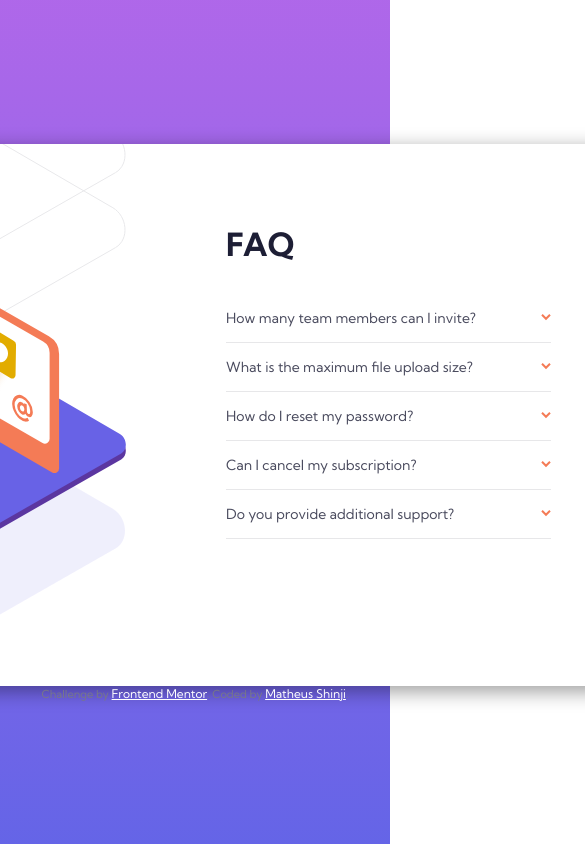
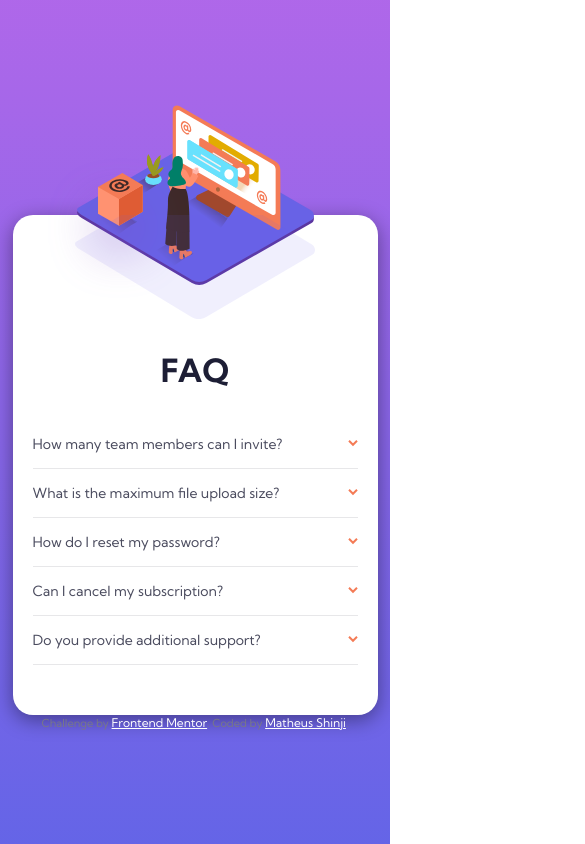
Before and after one commit to MatheusFukuyama/FAQCard, a plain HTML site: page index.html in a window 390 px wide. Shown: the top 844 px of the page, 585 px wide, since content can reach past the window. Drawn offline with Linux system fonts and the light colour scheme.

Commit message:
sem modificao

```diff
--- a/css.css
+++ b/css.css
@@ -96,3 +96,56 @@ li p {
     margin-top: 10px;
     line-height: 17px;
 }
+
+.bg-pattern-cel {
+    display: none;
+}
+
+.illustration-cel {
+    display: none;
+}
+
+@media screen and (max-width: 1100px) {
+    .bg-pattern {
+        display: none;
+    }
+
+    .bg-pattern-cel {
+        display: block;
+        position:absolute;
+        left: 62.5px;
+        top: 0px;
+    }
+
+    .illustration {
+        display: none;
+    }
+
+    .illustration-cel {
+        display: block;
+        position: absolute;
+        left: 35px;
+        top: -110px;
+    }
+
+    .bg-box {
+        display: none;
+    }
+
+    section {
+        text-align: center;
+        padding: 50px 20px;
+    }
+
+    .bg-imgs{
+        padding: 0;
+    }
+
+    h1 {
+        margin-top: 85px;
+    }
+
+    main {
+        margin-top: 100px;
+    }
+}
--- a/index.html
+++ b/index.html
@@ -19,6 +19,8 @@
   <main>
     <div class="box">
       <img class="bg-box" src="images/illustration-box-desktop.svg" alt="">
+      <img class="illustration-cel" src="images/illustration-woman-online-mobile.svg" alt="">
+      <img class="bg-pattern-cel" src="images/bg-pattern-mobile.svg" alt="">
       <div class="bg-imgs">
         <img class="illustration"src="images/illustration-woman-online-desktop.svg" alt="">
         <img class="bg-pattern" src="images/bg-pattern-desktop.svg" alt="">
```
